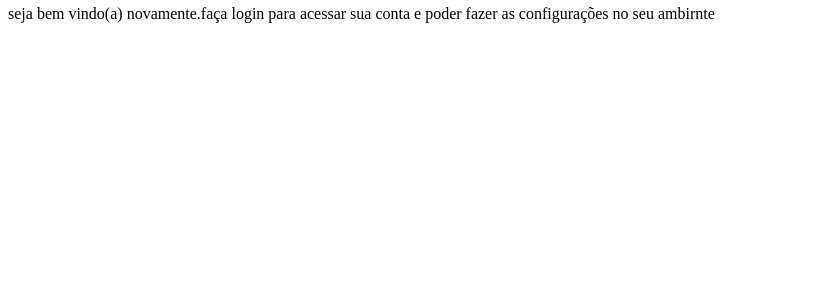
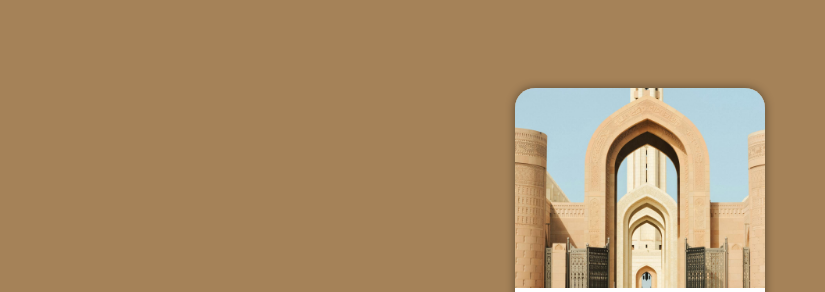
Before and after one commit to thalyson123ui/projeto-login, a plain HTML site: page index.html in a window 1280 px wide. Shown: the part 62-354 px from the top of the page, without its empty margins (0-825 px from the left). Drawn offline with Linux system fonts and the light colour scheme.

Commit message:
atualizei a interface

```diff
--- a/estilos/style.css
+++ b/estilos/style.css
@@ -6,3 +6,50 @@
     #A58258
     #ACC8DD
 */
+
+* {
+    font-family: system-ui, -apple-system, BlinkMacSystemFont, 'Segoe UI', Roboto, Oxygen, Ubuntu, Cantarell, 'Open Sans', 'Helvetica Neue', sans-serif;
+    padding: 0px;
+    margin: 0px;
+    box-sizing: border-box;
+}
+
+body, html {
+    background-color: #A58258;
+    height: 100vh;
+    width: 100vw;
+}
+
+main {
+    position: relative;
+    height: 100vh;
+    width: 100vw;
+}
+
+section#login {
+    position: absolute;
+    top: 50%;
+    left: 50%;
+    transform: translate(-50%,-50%);
+    overflow: hidden;
+
+    background-color: white;
+    width: 250px;
+    height: 500px;
+    border-radius: 20px;
+    box-shadow: 0px 0px 10px rgba(0, 0, 0, 0.450);
+}
+
+section#login > div#imagem {
+    display: block;
+    background: #A58258 url('../imagens/pexels-reyyan-505450018-30854646.jpg') no-repeat;
+    background-size: cover;
+    background-position: left bottom;
+    height: 200px;
+}
+
+section#login > div#formulario {
+    display: block;
+    padding: 10px;
+
+}
```
